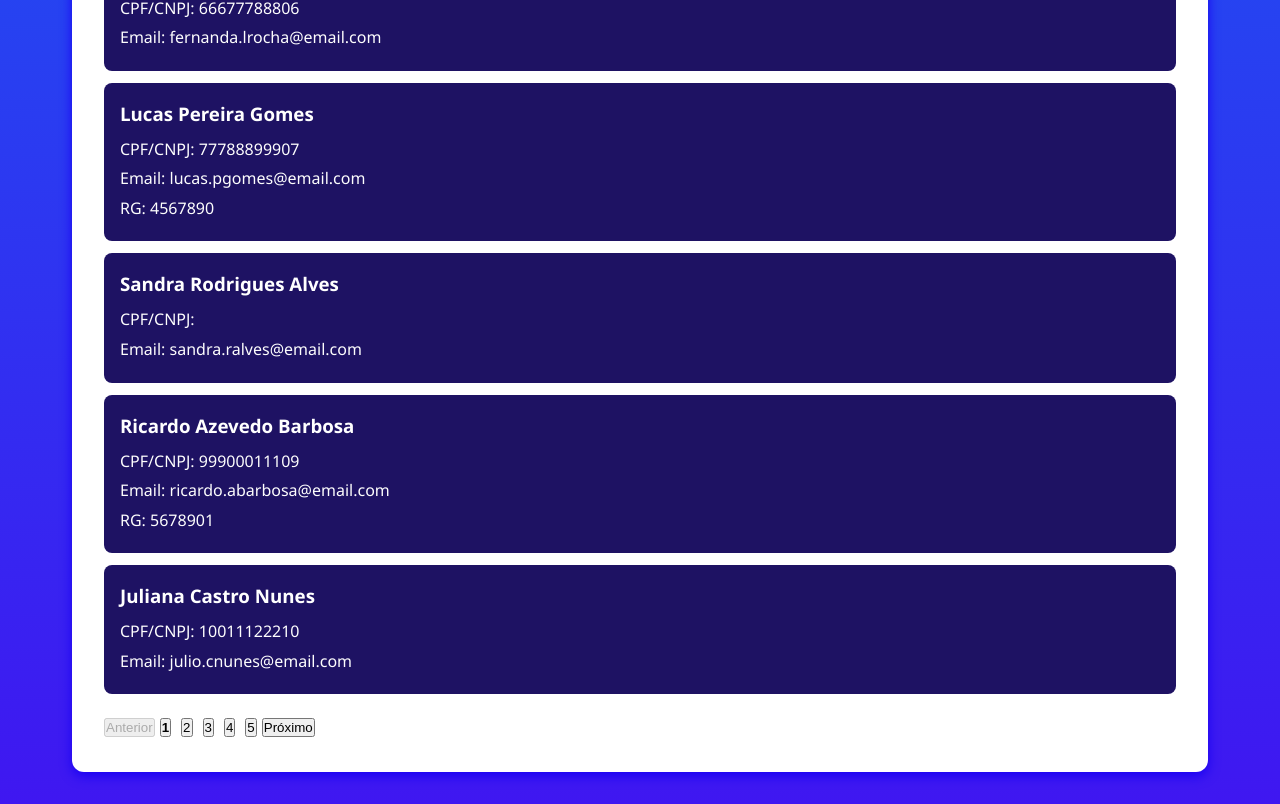
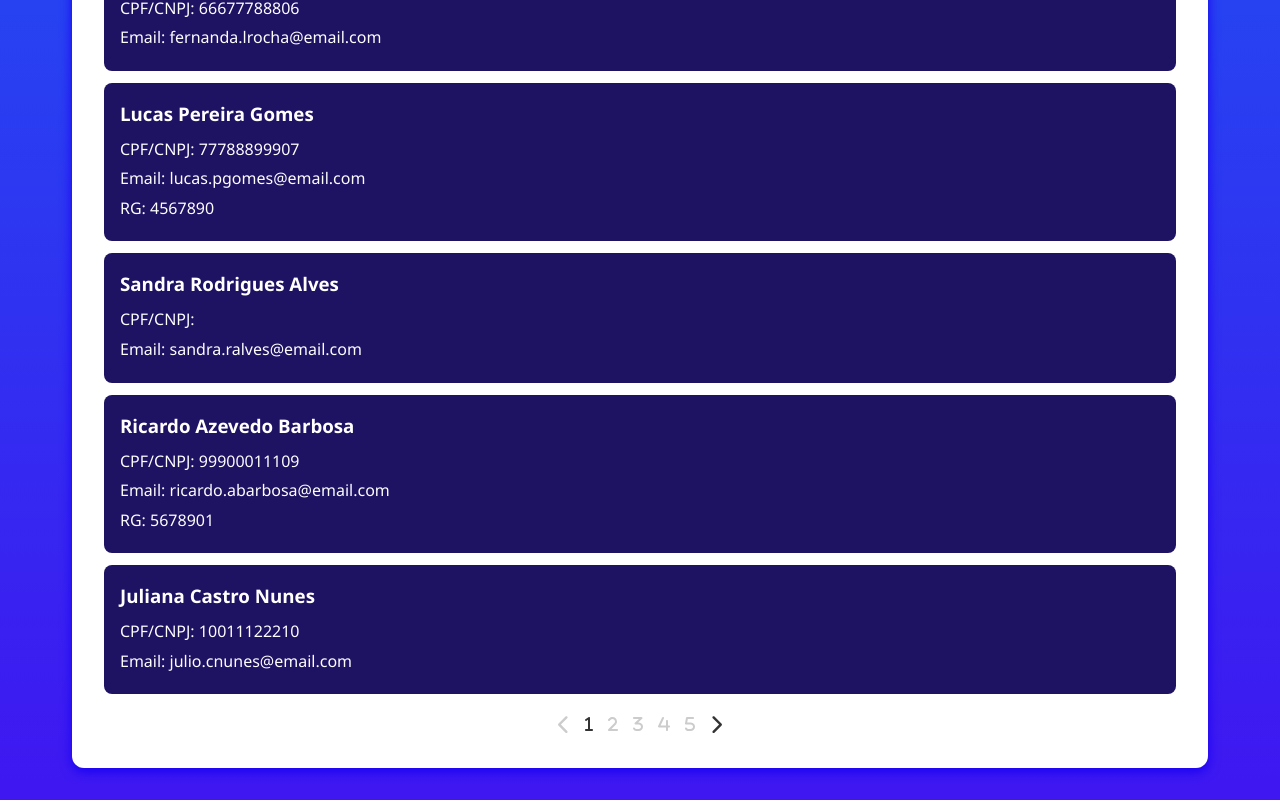
Before and after one commit to charleszzard/teste-estagio, a React (Vite) app: page / in a window 1280 px wide. Shown: the part 1055-1859 px from the top of the page. Built offline with nearby package versions, Linux system fonts and the light colour scheme.

Commit message:
Atualização

```diff
--- a/package.json
+++ b/package.json
@@ -10,6 +10,11 @@
     "preview": "vite preview"
   },
   "dependencies": {
+    "@fortawesome/fontawesome-svg-core": "^6.7.2",
+    "@fortawesome/free-brands-svg-icons": "^6.7.2",
+    "@fortawesome/free-regular-svg-icons": "^6.7.2",
+    "@fortawesome/free-solid-svg-icons": "^6.7.2",
+    "@fortawesome/react-fontawesome": "^0.2.2",
     "react": "^19.0.0",
     "react-dom": "^19.0.0",
     "react-router-dom": "^7.5.0"
--- a/src/components/Pagination.tsx
+++ b/src/components/Pagination.tsx
@@ -1,4 +1,18 @@
 import React from 'react';
+import { FontAwesomeIcon } from '@fortawesome/react-fontawesome';
+import {
+  faChevronLeft,
+  faChevronRight,
+  fa1,
+  fa2,
+  fa3,
+  fa4,
+  fa5,
+  fa6,
+  fa7,
+  fa8,
+  fa9
+} from '@fortawesome/free-solid-svg-icons';
 
 interface PaginationProps {
   currentPage: number;
@@ -6,34 +20,70 @@ interface PaginationProps {
   onPageChange: (pageNumber: number) => void;
 }
 
+// Mapeamento de números para ícones
+const numberIcons: Record<number, any> = {
+1:fa1,2:fa2,3:fa3,4:fa4,5:fa5,6:fa6,7:fa7,8:fa8,9:fa9};
+
 const Pagination: React.FC<PaginationProps> = ({ currentPage, totalPages, onPageChange }) => {
-  const pageNumbers = Array.from({ length: totalPages }, (_, index) => index + 1);
+  const visiblePages = Array.from({ length: Math.min(totalPages, 9) }, (_, i) => i + 1);
 
   return (
-    <div style={{ marginTop: '20px' }}>
+    <div style={{
+      marginTop: '20px',
+      display: 'flex',
+      alignItems: 'center',
+      gap: '15px',
+      justifyContent: 'center'
+    }}>
       <button
         onClick={() => onPageChange(currentPage - 1)}
         disabled={currentPage === 1}
+        style={{
+          background: 'none',
+          border: 'none',
+          cursor: 'pointer',
+          color: currentPage === 1 ? '#ccc' : '#333',
+          fontSize: '1.2rem'
+        }}
       >
-        Anterior
+        <FontAwesomeIcon icon={faChevronLeft} />
       </button>
-      {pageNumbers.map((number) => (
-        <button
-          key={number}
-          onClick={() => onPageChange(number)}
-          style={{
-            margin: '0 5px',
-            fontWeight: currentPage === number ? 'bold' : 'normal',
-          }}
-        >
-          {number}
-        </button>
-      ))}
+
+      <div style={{ display: 'flex', gap: '15px' }}>
+        {visiblePages.map((page) => (
+          <button
+            key={page}
+            onClick={() => onPageChange(page)}
+            style={{
+              background: 'none',
+              border: 'none',
+              cursor: 'pointer',
+              color: currentPage === page ? '#333' : '#ccc',
+              fontSize: '1rem'
+            }}
+          >
+            <FontAwesomeIcon
+              icon={numberIcons[page]}
+              style={{
+                fontWeight: currentPage === page ? 'bold' : 'normal',
+              }}
+            />
+          </button>
+        ))}
+      </div>
+
       <button
         onClick={() => onPageChange(currentPage + 1)}
         disabled={currentPage === totalPages}
+        style={{
+          background: 'none',
+          border: 'none',
+          cursor: 'pointer',
+          color: currentPage === totalPages ? '#ccc' : '#333',
+          fontSize: '1.2rem'
+        }}
       >
-        Próximo
+        <FontAwesomeIcon icon={faChevronRight} />
       </button>
     </div>
   );
```
Also changed, not shown: 1 other file (tests, documents, lock files or other folders).
